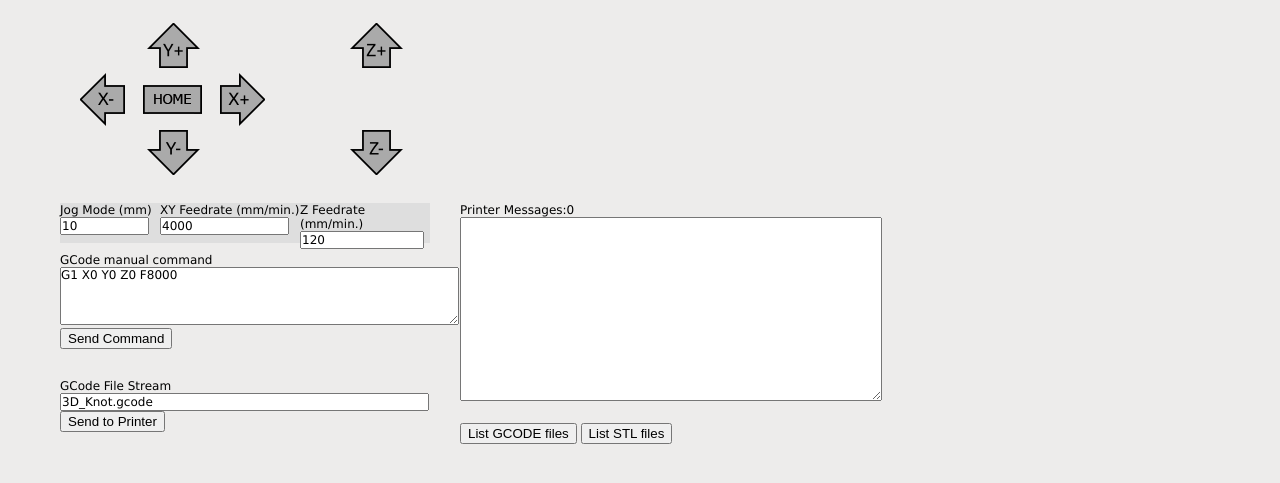
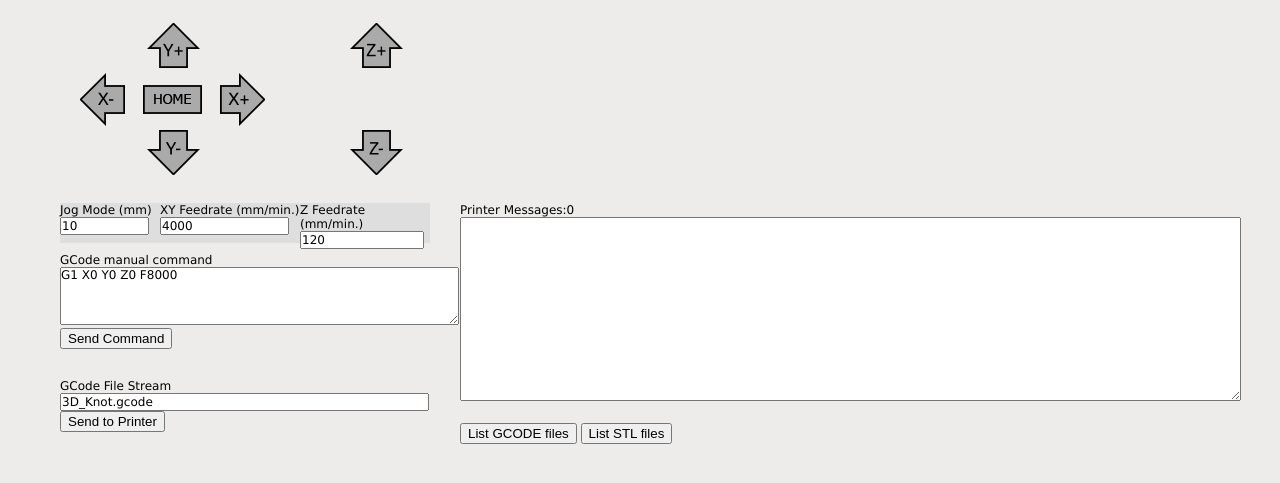
Before and after one commit to nneves/3DPrinterInterface, a website: page public/index.html in a window 1280 px wide. Shown: the part 77-560 px from the top of the page. Drawn offline with nearby package versions, Linux system fonts and the light colour scheme; no server answers.

Commit message:
Changelog update

```diff
--- a/public/index.html
+++ b/public/index.html
@@ -48,7 +48,7 @@
 
     <div id="block07" class="block07">
       <p id="lblPrinterMsg">Printer Messages:0</p>
-      <textarea id="textPrinterMsg" rows="13" cols="53"></textarea>
+      <textarea id="textPrinterMsg" rows="13" cols="100"></textarea>
     </div>
 
     <div id="block08" class="block08">
```
Also changed, not shown: README.md, modules/README.md (added).
